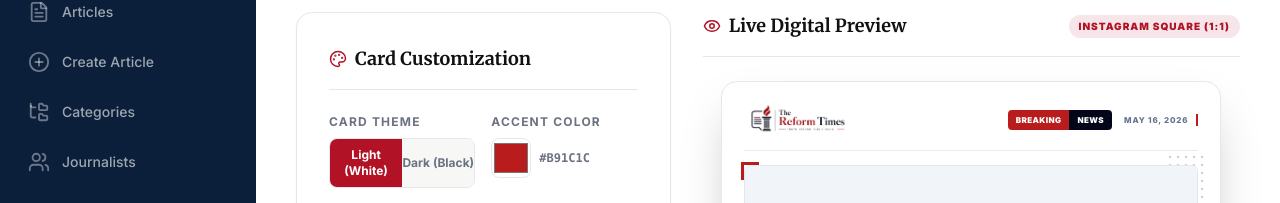
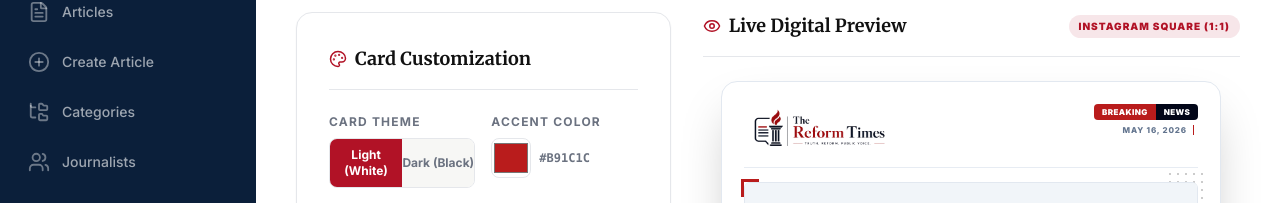
Before and after one commit to EasinArafatDeveloper/The-Reform-Times-news-portal, a Next.js app: page /en/admin/photocard in a window 1280 px wide. Shown: the part 184-387 px from the top of the page. Built offline with nearby package versions, Linux system fonts and the light colour scheme; no server answers; the database is empty.

Commit message:
style: calibrate logo size and badges alignment on photocard header

```diff
--- a/src/app/[locale]/admin/photocard/page.tsx
+++ b/src/app/[locale]/admin/photocard/page.tsx
@@ -134,9 +134,9 @@ export default function PhotocardGenerator() {
         const logoPath = isDark ? '/dark mode logo.png' : '/the reform times logo.png';
         const logo = await loadImage(logoPath);
         // Draw logo nicely on top-left
-        const logoHeight = 65;
+        const logoHeight = 95;
         const logoWidth = logo.width * (logoHeight / logo.height);
-        ctx.drawImage(logo, 50, 60, logoWidth, logoHeight);
+        ctx.drawImage(logo, 50, 35, logoWidth, logoHeight);
       } catch (err) {
         console.error("Failed to load header logo on canvas, falling back to text representation", err);
         ctx.fillStyle = isDark ? '#ffffff' : '#0b0f19';
@@ -148,33 +148,50 @@ export default function PhotocardGenerator() {
       const badgeY = 60;
       const badgeHeight = 35;
 
-      // Draw first box (BREAKING / RED)
-      ctx.fillStyle = accentColor;
+      // Calculate widths and right align to 1030
       ctx.font = "bold 15px sans-serif";
       const b1Text = badgeType.toUpperCase();
       const b1Width = ctx.measureText(b1Text).width + 24;
-      ctx.fillRect(800 - b1Width, badgeY, b1Width, badgeHeight);
+
+      const b2Text = badgeText.toUpperCase();
+      const b2Width = ctx.measureText(b2Text).width + 24;
+
+      const badgeRightBound = 1030;
+      const b2X = badgeRightBound - b2Width;
+      const b1X = b2X - b1Width;
+
+      ctx.textBaseline = 'top';
+
+      // Draw first box (BREAKING / RED)
+      ctx.fillStyle = accentColor;
+      ctx.fillRect(b1X, badgeY, b1Width, badgeHeight);
       ctx.fillStyle = '#ffffff';
-      ctx.fillText(b1Text, 800 - b1Width + 12, badgeY + 23);
+      ctx.fillText(b1Text, b1X + 12, badgeY + (badgeHeight - 15) / 2);
 
       // Draw second box (NEWS / BLUE)
       ctx.fillStyle = '#0f172a';
-      const b2Text = badgeText.toUpperCase();
-      const b2Width = ctx.measureText(b2Text).width + 24;
-      ctx.fillRect(800, badgeY, b2Width, badgeHeight);
+      ctx.fillRect(b2X, badgeY, b2Width, badgeHeight);
       ctx.fillStyle = '#ffffff';
-      ctx.fillText(b2Text, 800 + 12, badgeY + 23);
+      ctx.fillText(b2Text, b2X + 12, badgeY + (badgeHeight - 15) / 2);
 
-      // 5. Draw Header Date & Vertical Bar
-      const dateX = 800 + b2Width + 30;
+      // 5. Draw Header Date & Vertical Bar (placed on the next line below badges)
+      const dateY = 110;
+      const dateTextString = dateText.toUpperCase();
       ctx.fillStyle = isDark ? '#94a3b8' : '#64748b';
-      ctx.font = "600 15px sans-serif";
-      ctx.fillText(dateText, dateX, badgeY + 23);
+      ctx.font = "bold 14px sans-serif";
+      const dateTextWidth = ctx.measureText(dateTextString).width;
 
-      // Draw red vertical bar after date
-      const dateTextWidth = ctx.measureText(dateText).width;
+      const redBarWidth = 3;
+      const gap = 10;
+      const redBarX = badgeRightBound - redBarWidth;
+      const dateTextX = redBarX - gap - dateTextWidth;
+
+      // Draw date text
+      ctx.fillText(dateTextString, dateTextX, dateY + (20 - 14) / 2);
+
+      // Draw red vertical bar next to date
       ctx.fillStyle = accentColor;
-      ctx.fillRect(dateX + dateTextWidth + 15, badgeY + 5, 3, 25);
+      ctx.fillRect(redBarX, dateY, redBarWidth, 20);
 
       // 6. Draw Divider Line
       ctx.fillStyle = isDark ? '#1e293b' : '#e2e8f0';
@@ -654,13 +671,13 @@ export default function PhotocardGenerator() {
             className={`aspect-square w-full max-w-[500px] border shadow-2xl rounded-2xl flex flex-col p-[22px] justify-between relative overflow-hidden transition-all duration-300 ${themeMode === 'dark' ? 'text-white' : 'text-slate-900'}`}
           >
             {/* 1. Header Row */}
-            <div className="flex justify-between items-center shrink-0">
+            <div className="flex justify-between items-start shrink-0">
               {/* Logo block */}
-              <div className="flex items-center">
+              <div className="flex items-center pt-1">
                 <img
                   src={themeMode === 'dark' ? "/dark mode logo.png" : "/the reform times logo.png"}
                   alt="The Reform Times Logo"
-                  className="h-[32px] w-auto object-contain"
+                  className="h-[45px] w-auto object-contain"
                   onError={(e) => {
                     // Fallback to text logo if image loading fails locally
                     (e.target as HTMLElement).style.display = 'none';
@@ -668,30 +685,34 @@ export default function PhotocardGenerator() {
                 />
               </div>
 
-              {/* Badges block */}
+              {/* Badges and Date block (Vertical Stack) */}
+              <div className="flex flex-col items-end shrink-0">
+                {/* Badges row */}
                 <div className="flex items-center gap-0">
                   {/* Breaking / Red badge */}
                   <div
                     style={{ backgroundColor: accentColor }}
-                  className="px-2 py-1 text-[8px] font-black text-white uppercase tracking-wider rounded-l-sm"
+                    className="px-2 py-0.5 text-[8px] font-black text-white uppercase tracking-wider rounded-l-sm"
                   >
                     {badgeType}
                   </div>
                   {/* News / Blue badge */}
-                <div className="bg-slate-950 px-2 py-1 text-[8px] font-black text-white uppercase tracking-wider rounded-r-sm">
+                  <div className="bg-slate-950 px-2 py-0.5 text-[8px] font-black text-white uppercase tracking-wider rounded-r-sm">
                     {badgeText}
                   </div>
+                </div>
 
-                {/* Date stamp */}
-                <span className={`text-[8px] font-extrabold uppercase ml-3 tracking-widest ${themeMode === 'dark' ? 'text-slate-400' : 'text-slate-500'}`}>
+                {/* Date stamp row (placed below the badges) */}
+                <div className="flex items-center gap-1.5 mt-1 pr-1">
+                  <span className={`text-[8px] font-extrabold uppercase tracking-widest ${themeMode === 'dark' ? 'text-slate-400' : 'text-slate-500'}`}>
                     {dateText}
                   </span>
-
                   {/* Little red indicator vertical bar */}
                   <div
                     style={{ backgroundColor: accentColor }}
-                  className="w-[2px] h-[12px] ml-2"
+                    className="w-[1.5px] h-[10px]"
                   />
+                </div>
               </div>
             </div>
 
```
Lines whose indentation alone changed are shown as unchanged.
